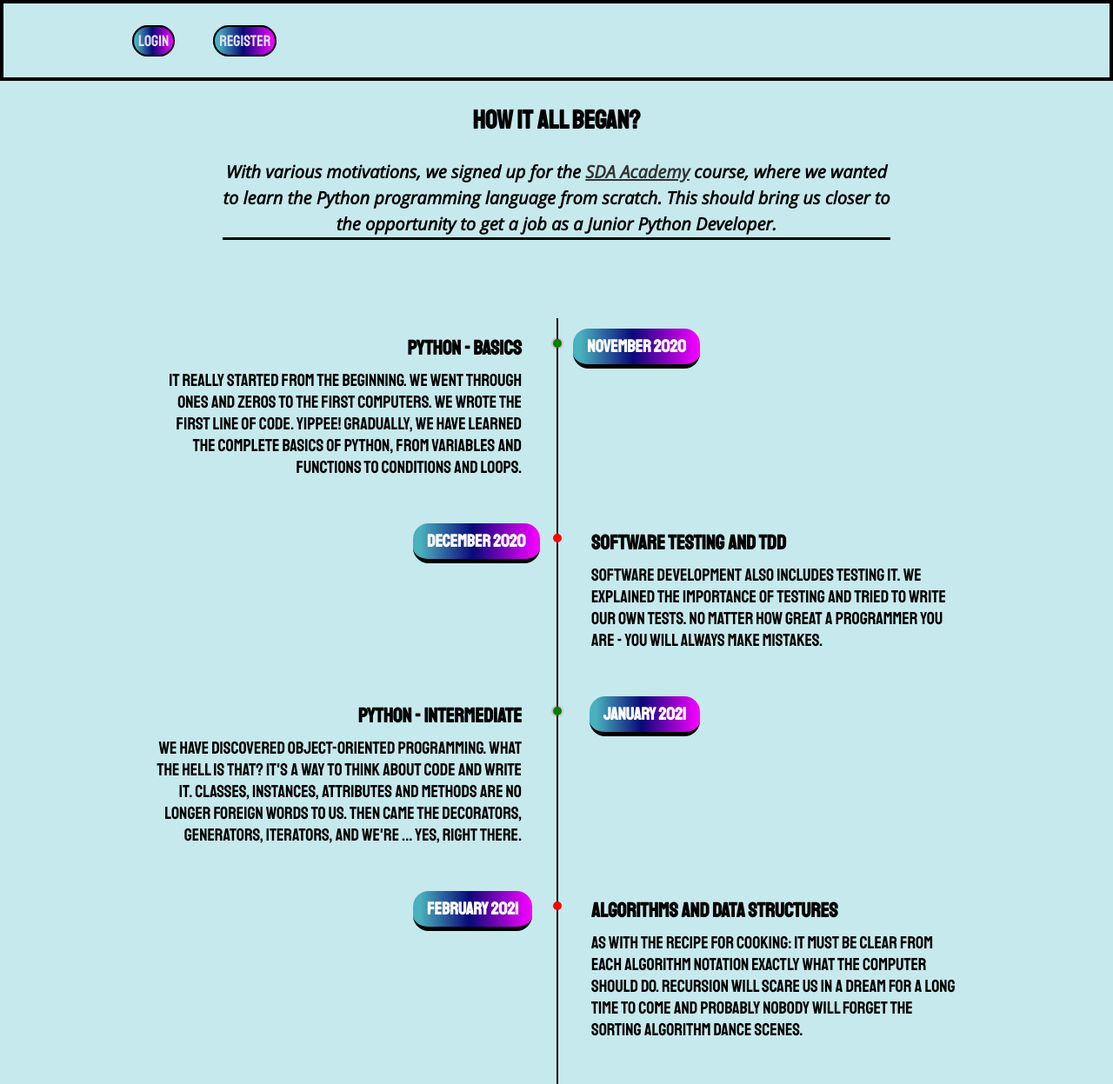
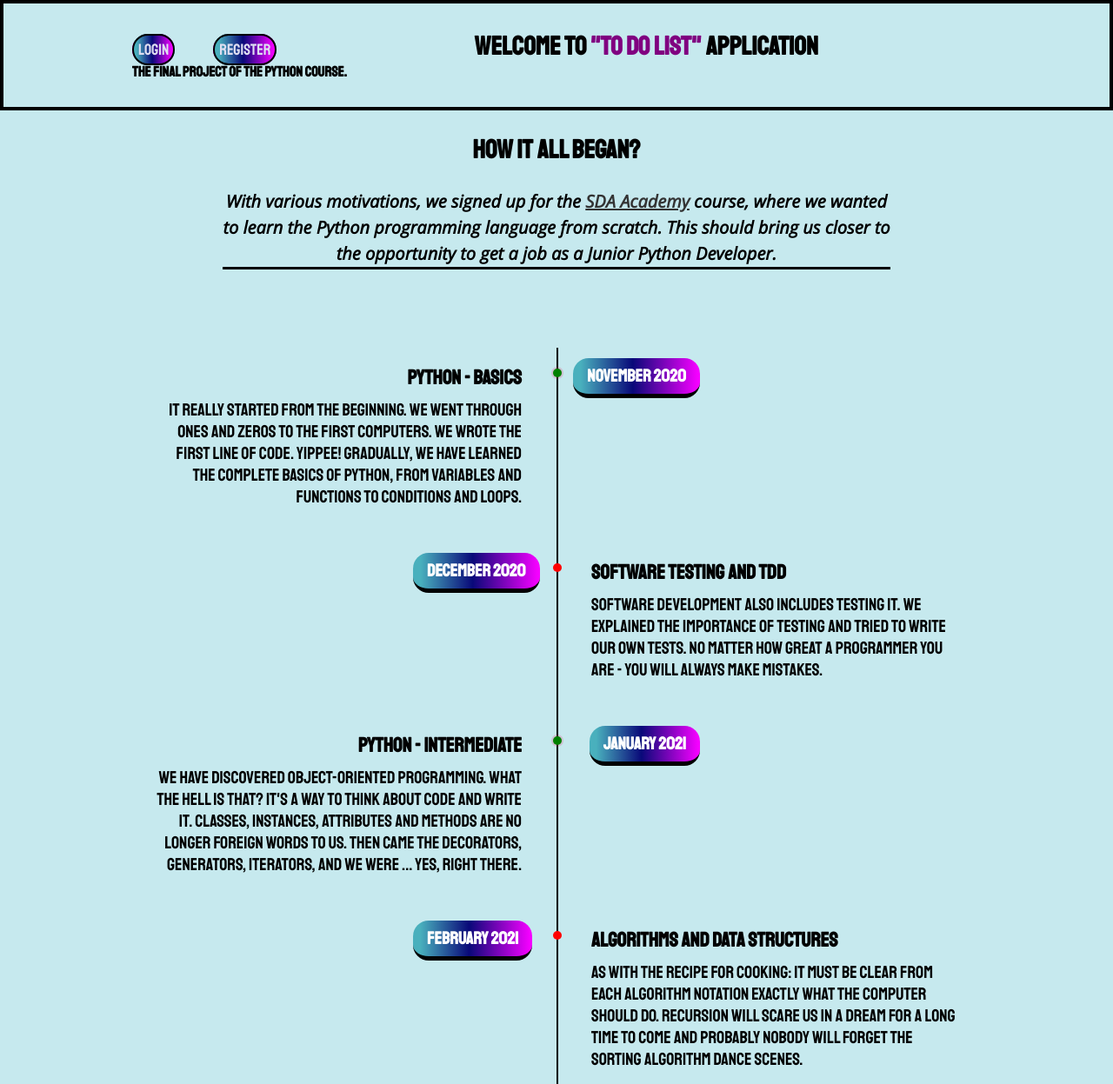
Before and after one commit to zetakk/ToDo-Final, a Django app: page / in a window 1280 px wide. Shown: the top 1247 px of the page at 87% size. Run offline with Django 3.2, Linux system fonts and the light colour scheme; data comes from the database, SQL or seed files in the repository; both versions use the stored data as it was after the commit.

Commit message:
dodán nadpis do index.html

```diff
--- a/todo/templates/index.html
+++ b/todo/templates/index.html
@@ -92,7 +92,8 @@
                 <ul>
                     <li><a class="nav-link"href="{% url 'login' %}">Login</a></li>
                     <li class="register"><a class="nav-link" href="{% url 'register-user' %}">Register</a></li>
-
+                    <li><h1>Welcome to <strong style="color: purple">"To Do List"</strong> application</h1></li>
+                    <li><h5>The final project of the Python course.</h5></li>
                 </ul>
             </nav>
         </header>
@@ -142,7 +143,7 @@
                     <h3>Python - intermediate</h3>
                     <p>We have discovered object-oriented programming. What the hell is that? It's a way to think about
                         code and write it. Classes, instances, attributes and methods are no longer foreign words to us.
-                        Then came the decorators, generators, iterators, and we're ... yes, right there.
+                        Then came the decorators, generators, iterators, and we were ... yes, right there.
                     </p>
                 </div>
                 <div class="time">
```
Also changed, not shown: db.sqlite3.
